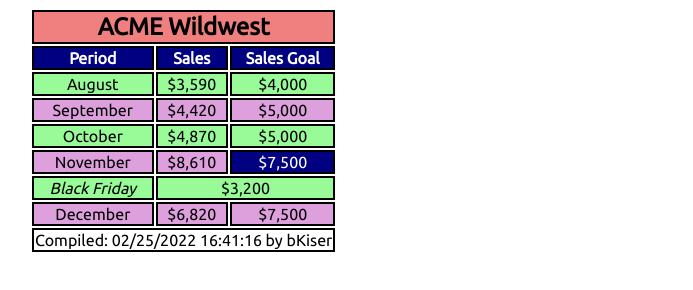
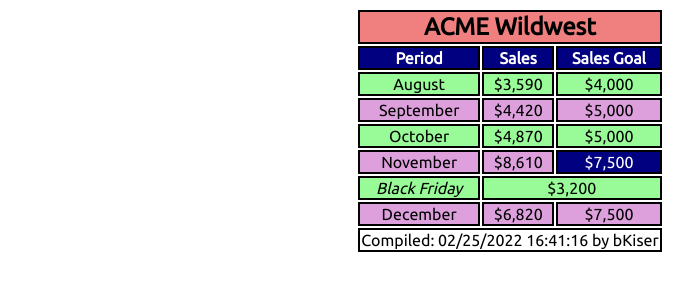
Before and after one commit to Kiser09/wdd230, a plain HTML site: page lesson8/tablebuild.html in a window 1280 px wide. Shown: the whole page, without its empty margins (130-823 px from the left). Drawn offline with Linux system fonts and the light colour scheme.

Commit message:
centered the table on the page

```diff
--- a/lesson8/css/base.css
+++ b/lesson8/css/base.css
@@ -1,6 +1,11 @@
+#content{
+    display: flex;
+    flex-direction: column;
+}
 table{
     text-align: center;
     font-family: 'Ubuntu', sans-serif;
+    align-self: center;
 }
 
 th, td{
```
